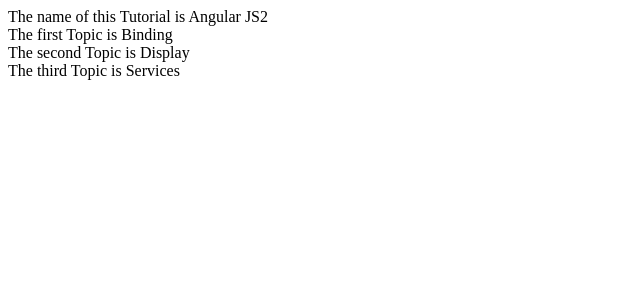
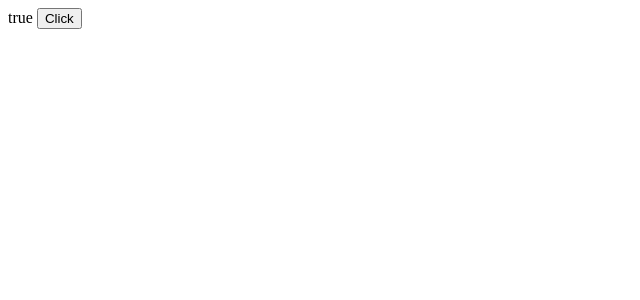
Before and after one commit to rajansinghal/form-exercise, an Angular app: page / in a window 1280 px wide. Shown: the top 300 px of the page, without its empty margins (0-640 px from the left). Built offline with nearby package versions, Linux system fonts and the light colour scheme.

Commit message:
commit for events

```diff
--- a/src/app/app.component.html
+++ b/src/app/app.component.html
@@ -1,6 +1,4 @@
 <div>
-   The name of this Tutorial is {{TutorialName}}<br>
-   The first Topic is {{appList[0]}}<br>
-   The second Topic is {{appList[1]}}<br>
-   The third Topic is {{appList[2]}}<br>
+   {{Status}}
+   <button (click) = "clicked()">Click</button>
 </div>
--- a/src/app/app.component.ts
+++ b/src/app/app.component.ts
@@ -6,6 +6,8 @@
    templateUrl: './app.component.html'
 })
 export class AppComponent {
-   TutorialName: string = 'Angular JS2';
-   appList: string[] = ["Binding", "Display", "Services"];
+  Status: boolean = true;
+   clicked(event) {
+      this.Status = false;
+   }
 }
```
